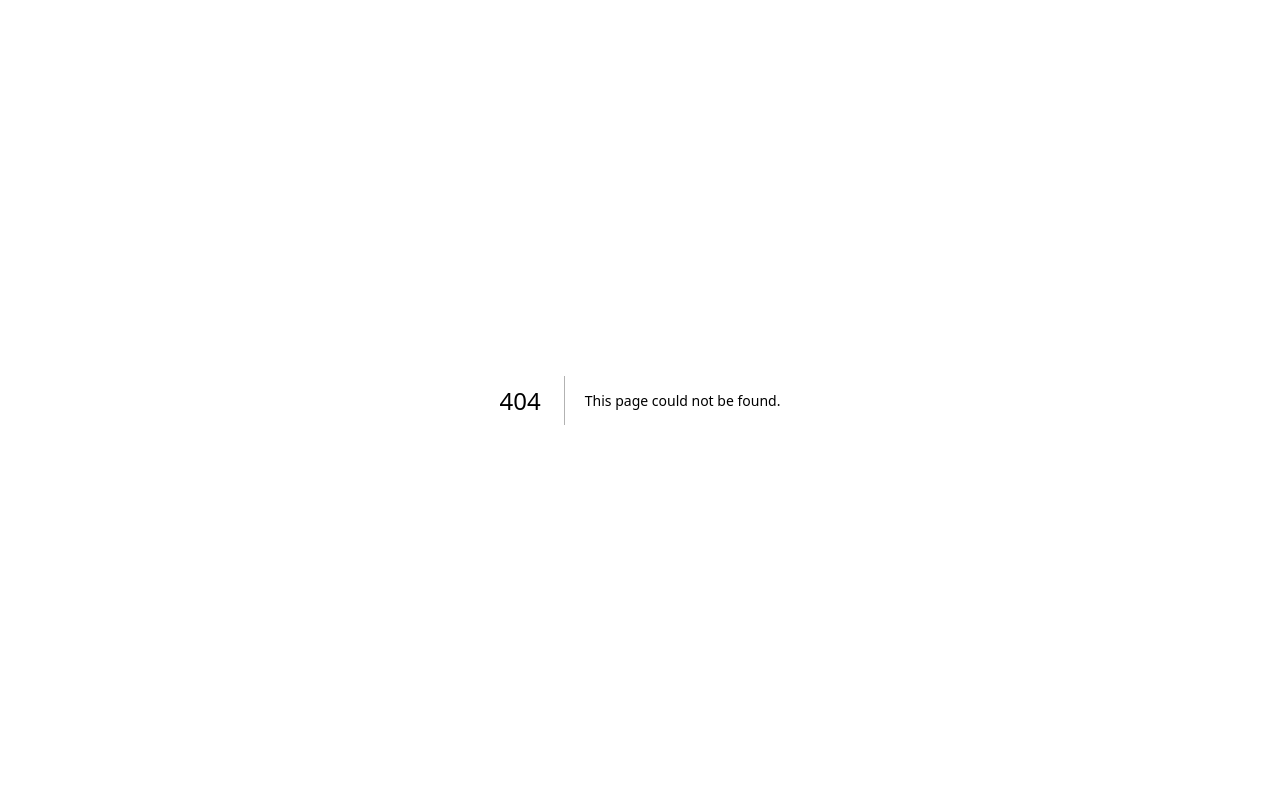
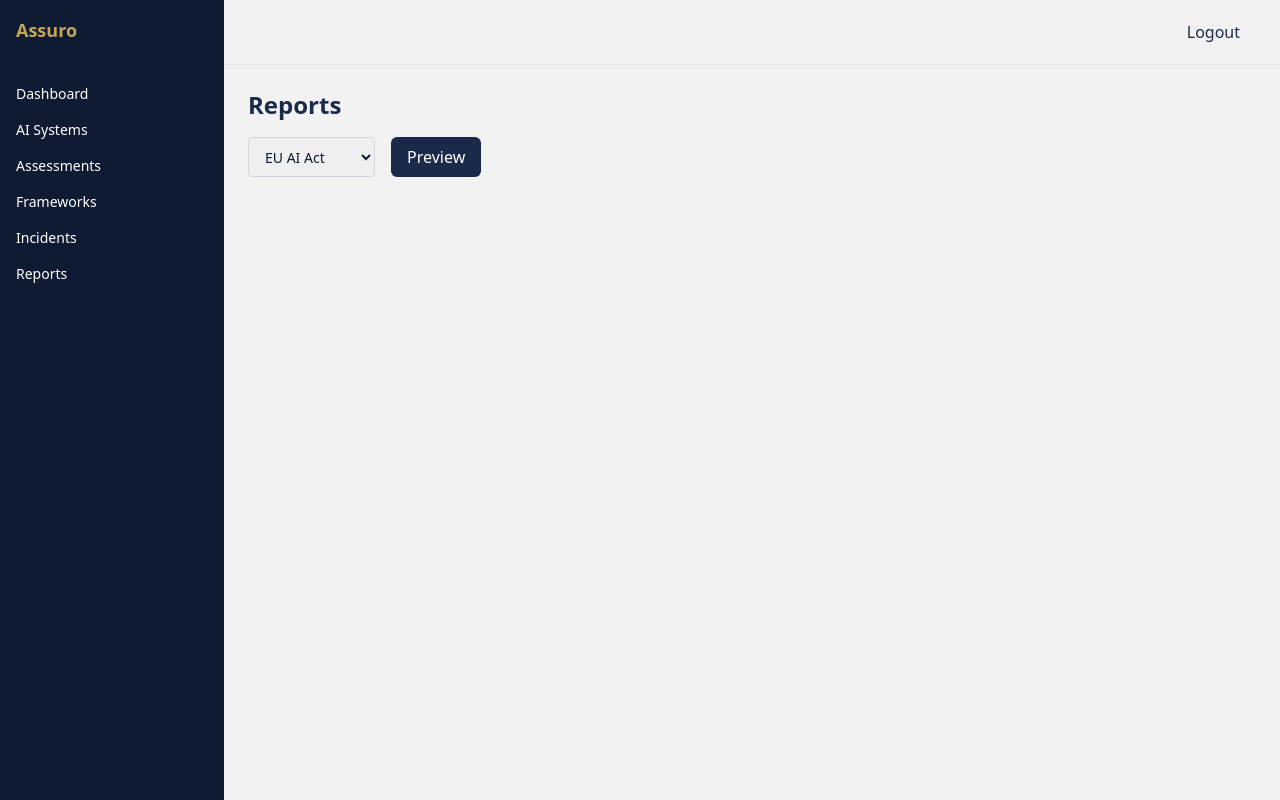
Before and after one commit to YASSERRMD/Assuro, a Next.js app in the folder web/: page /reports in a window 1280 px wide. Before the commit this address had no page. Built offline with nearby package versions, Linux system fonts and the light colour scheme.

Commit message:
feat: add incidents board and report preview screen

```diff
--- /dev/null
+++ b/web/src/app/incidents/page.tsx
@@ -0,0 +1,34 @@
+'use client'
+
+import { Shell } from '@/components/shell/Shell'
+
+const mockIncidents = [
+  { id: '1', title: 'Model drift detected', severity: 'high', status: 'open' },
+  { id: '2', title: 'Bias in predictions', severity: 'medium', status: 'investigating' },
+  { id: '3', title: 'Policy violation', severity: 'low', status: 'mitigated' },
+]
+
+const columns = ['open', 'investigating', 'mitigated', 'closed']
+
+export default function IncidentsPage() {
+  return (
+    <Shell>
+      <h1 className="text-2xl font-bold text-navy">Incidents</h1>
+      <div className="mt-4 grid grid-cols-4 gap-4">
+        {columns.map((col) => (
+          <div key={col} className="rounded-lg bg-gray-50 p-3">
+            <h2 className="mb-2 text-sm font-medium capitalize text-navy">{col}</h2>
+            {mockIncidents.filter((i) => i.status === col).map((i) => (
+              <div key={i.id} className="mb-2 rounded bg-white p-2 shadow-sm">
+                <p className="text-sm font-medium">{i.title}</p>
+                <span className={`text-xs ${i.severity === 'high' ? 'text-red-600' : i.severity === 'medium' ? 'text-orange-500' : 'text-gray-500'}`}>
+                  {i.severity}
+                </span>
+              </div>
+            ))}
+          </div>
+        ))}
+      </div>
+    </Shell>
+  )
+}
--- /dev/null
+++ b/web/src/app/reports/page.tsx
@@ -0,0 +1,33 @@
+'use client'
+
+import { useState } from 'react'
+import { Shell } from '@/components/shell/Shell'
+import { Button } from '@/components/ui/Button'
+
+export default function ReportsPage() {
+  const [framework, setFramework] = useState('eu_ai_act')
+  const [reportHtml, setReportHtml] = useState('')
+
+  const handlePreview = async (): Promise<void> => {
+    const res = await fetch(`${process.env.NEXT_PUBLIC_API_URL || 'http://localhost:8080'}/v1/assets/demo-id/report?framework=${framework}&format=html`)
+    const html = await res.text()
+    setReportHtml(html)
+  }
+
+  return (
+    <Shell>
+      <h1 className="text-2xl font-bold text-navy">Reports</h1>
+      <div className="mt-4 flex gap-4">
+        <select className="rounded border border-gray-300 px-3 py-2 text-sm" value={framework} onChange={(e) => setFramework(e.target.value)}>
+          <option value="eu_ai_act">EU AI Act</option>
+          <option value="nist_ai_rmf">NIST AI RMF</option>
+          <option value="iso_42001">ISO 42001</option>
+        </select>
+        <Button onClick={handlePreview}>Preview</Button>
+      </div>
+      {reportHtml && (
+        <div className="mt-4 rounded-lg border border-gray-200 p-4" dangerouslySetInnerHTML={{ __html: reportHtml }} />
+      )}
+    </Shell>
+  )
+}
```
